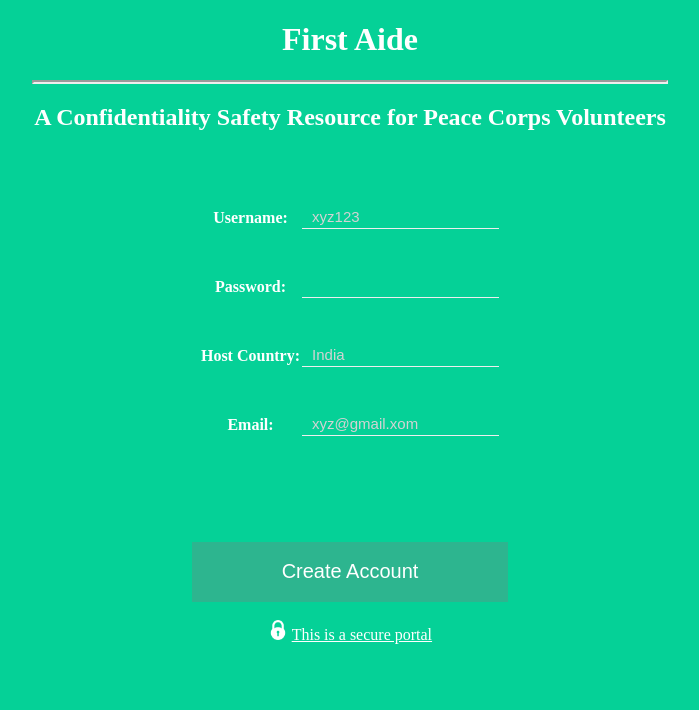
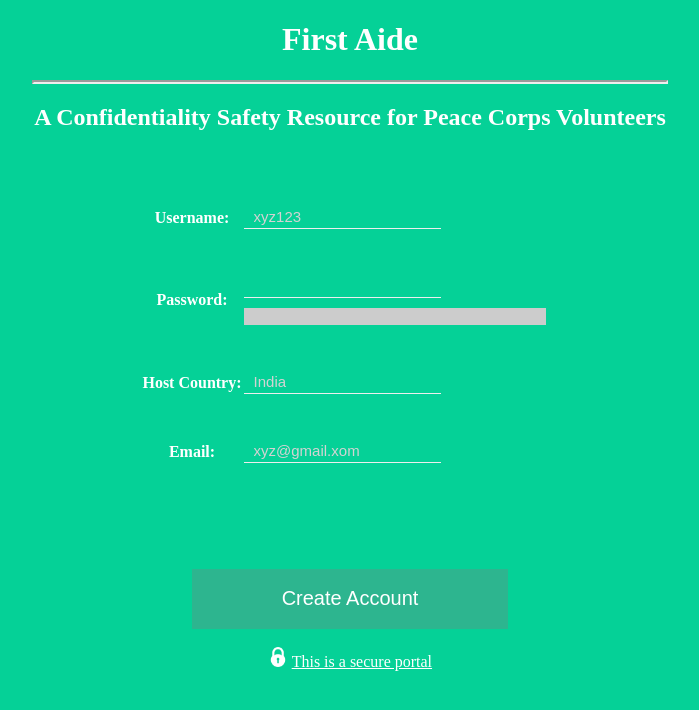
Before and after one commit to systers/FirstAide-web, a PHP site: page /registration.php in a window 1280 px wide. Shown: the top 710 px of the page, without its empty margins (290-989 px from the left). Run offline with PHP 8.4, Linux system fonts and the light colour scheme.

Commit message:
Updated registration.php for password checker

```diff
--- a/registration.php
+++ b/registration.php
@@ -7,6 +7,8 @@
   <title>FirstAide</title>
   <link rel="stylesheet" type="text/css" href="css files/loginAndRegistration.css">
   <link rel="stylesheet" href="css files/sweetalert.css">
+  <script src="http://code.jquery.com/jquery-latest.min.js"></script>
+  <script src="javascripts/passchecker.js"></script>
   <form method="POST" onsubmit="return validate()" /><!--validations for form fields entered js file- validation-v12.js-->
 </head>
 <body>
@@ -23,13 +25,21 @@
          <th class="text">Username:</th>
          <td><input class="input-box" type="text" id="uname" name="uname" placeholder="xyz123" required/></td>
        </tr>
+
         <tr>
          <th class="text">Password:</th>
-         <td><input class="input-box" type="password" id="password" name="password" required/></td>
-       </tr>
+         <td>
+          <input class="input-box" type="password" id="password" name="password" required/>
+            <div id = "pbar1"><div id="pbar"></div></div>
+            <th class = "text">
+            <div id = "pass-text"></div>
+          </th>
+         </td>
+        </tr>
         <tr>
          <th class="text">Host Country:</th>
          <td><input class="input-box" type="text" id="host_country" name="host_country" placeholder="India" required/></td>
+
        </tr>
        <tr>
          <th class="text">Email:</th>
@@ -48,6 +58,20 @@
   <script type="text/javascript" src="javascripts/validation-v12.js"></script>
   <script src="javascripts/sweetalert.min.js"></script>
   <script src="javascripts/sweetalert.js"></script>
+  <style>
+  #pass-text{
+    padding-top: 25px; padding-left: 10px;
+  }
+  #pbar1{
+    background:#CCC;width:300px;height:15px;margin-top:10px; padding: 1px;
+  }
+  #pbar{
+    margin:0px;
+    width:0px;
+    background:#02845F;
+    height: 100%;
+  }
+  </style>
 </body>
 </html>
 <?php
@@ -67,7 +91,6 @@
       $sql="CALL dupemail('$_POST[email]')";
       $result = mysqli_query($connection,$sql);
       $connection -> next_result(); //used when there are multiple procedure calls, use after ecah procedure call
-
       if(mysqli_num_rows($result)>=1) //check if it is a duplicate email
       {
          echo "<script type='text/javascript'>salert('Oops','User with this email already exists','error');</script>";
@@ -76,7 +99,6 @@
       {
         $email = $_POST['email'];
         $newUser="CALL registration('$_POST[email]','$_POST[uname]','$_POST[password]','$_POST[host_country]')"; //inserts into the user table
-
         if(mysqli_query($connection,$newUser))
         {//if successfully added user then add comrades of user with null phone numbers
             $connection->next_result();
```
